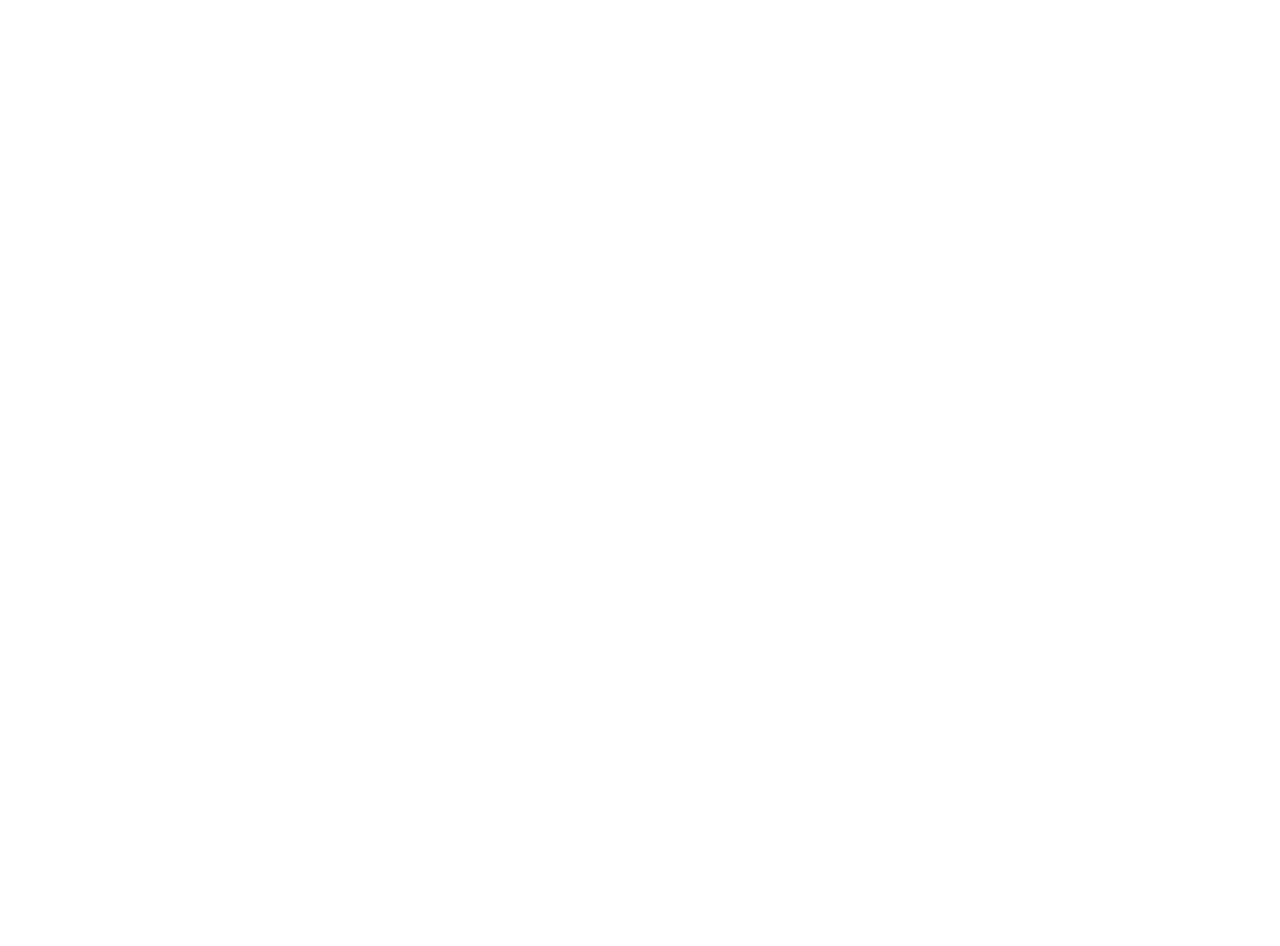
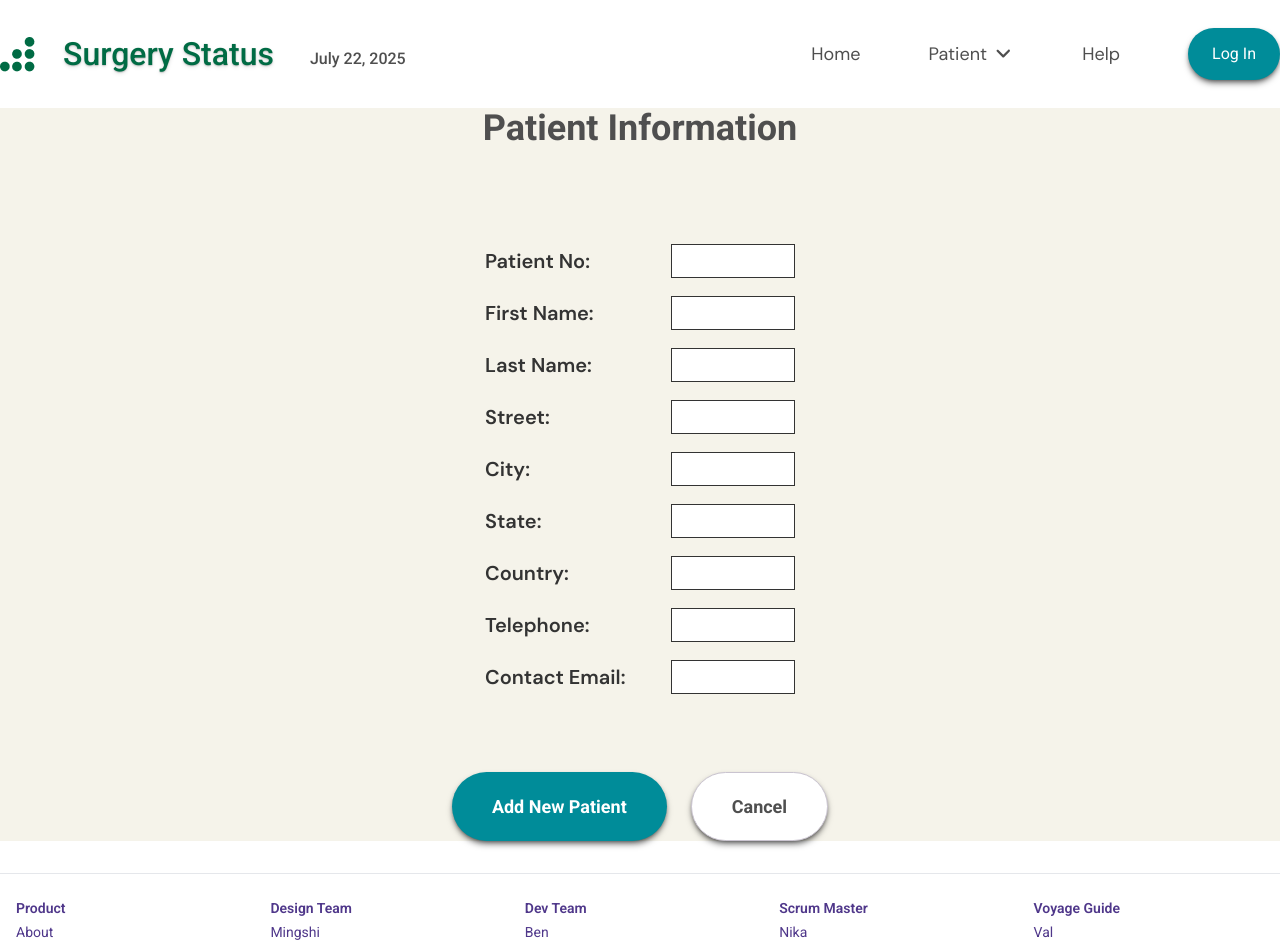
Before and after one commit to chingu-voyages/V56-tier2-team-25, a React (Vite) app: page /add in a window 1280 px wide. Before the commit this address had no page. Shown: the top 946 px of the page. Before the commit the page ends 800 px from the top, so only its background shows below. Built offline with nearby package versions, Linux system fonts and the light colour scheme.

Commit message:
add patient component, update styling

```diff
--- a/src/App.jsx
+++ b/src/App.jsx
@@ -8,30 +8,41 @@
 import LandingPageStaff from "./components/Landingpages/LandingPageStaff";
 import Footer from './components/Footer';
 import Login from './components/Landingpages/Login';
+import { FontAwesomeIcon } from '@fortawesome/react-fontawesome'
+import { faArrowRight } from '@fortawesome/free-solid-svg-icons'
+import AddPatient from "./components/AddPatient";
 
 function Home() {
   const [page, setPage] = useState("admin");
 
   return (
+    <>
       <div className="min-h-screen w-full flex flex-col">
         <Header />
-      <div className="flex flex-1 items-center max-w-7xl mx-auto px-6 py-12 gap-12">
-        <div className="flex flex-col justify-center flex-1 max-w-lg space-y-6">
-          <p className="text-4xl font-bold text-blue-900">
+        <div className="flex-1 flex items-center justify-center bg-[#F5F3EA]">
+          <div className="container flex justify-center items-center mx-auto px-8 gap-18">
+            <div className="flex flex-col justify-center w-[45%] space-y-11">
+              <h1 className="text-[3.4rem] font-bold text-[#4F4F4F] dm-sans leading-[1.125]">
                 Get immediate updates on your loved one's surgery
-          </p>
-          <p className="text-sm text-gray-400">
+              </h1>
+              <p className="text-[1.125rem] dm-sans text-[#4F4F4F]">
                 Our mission is to offer timely, compassionate updates during surgery, ensuring families feel informed, supported, and connected every step of the way
               </p>
               <div>
-            <button type="submit" className="btn-dark-oval px-8">Get Started →</button>
+                <button
+                  type="submit"
+                  className="bg-[#008C99] text-white text-[1.125rem] font-bold rounded-[40px] px-10 py-5 cursor-pointer"
+                >
+                  Get Started <FontAwesomeIcon icon={faArrowRight} />
+                </button>
               </div>
             </div>
 
-        <div className="flex-1 flex items-center justify-center">
-          <img src={homeImg} className="max-h-[400px] w-auto object-contain"/>
+            <div className="flex items-center justify-center">
+              <img src={homeImg} className="w-auto object-contain"/>
             </div>
-
+          </div>
+      {/*
        <div className="h-16 flex text-center items-center justify-center">
         <div
           className="w-20 mr-2 border-1 p-1 hover:cursor-pointer"
@@ -60,10 +71,12 @@
       </div>
       {page === "admin" ? <LandingPageAdmin /> : null}
       {page === "staff" ? <LandingPageStaff /> : null}
-      {page === "guest" ? <LandingPageGuest /> : null}
+      {page === "guest" ? <LandingPageGuest /> : null} */}
+        </div>
+
       </div>
       <Footer />
-    </div>
+    </>
   );
 }
 
@@ -73,6 +86,7 @@
       <Routes>
         <Route path="/" element={<Home />} />
         <Route path="/login" element={<Login />} />
+        <Route path="/add" element={<AddPatient />} />
       </Routes>
     </Router>
   );
--- /dev/null
+++ b/src/components/AddPatient.jsx
@@ -0,0 +1,73 @@
+import Footer from "./Footer"
+import Header from "./Header"
+
+const AddPatient = () => {
+
+    const inputs = [
+        { label: "Patient No:", type: 'text', name: 'patientNo'},
+        { label: "First Name:", type: 'text', name: 'firstName' },
+        { label: "Last Name:", type: 'text', name: 'lastName' },
+        { label: "Street:", type: 'text', name: 'street' },
+        { label: "City:", type: "text", name: 'city' },
+        { label: "State:", type: 'text', name: 'state' },
+        { label: "Country:", type: 'text', name: 'country' },
+        { label: "Telephone:", type: 'tel', name: 'telephone' },
+        { label: "Contact Email:", type: 'email', name: 'email' },
+    ]
+
+    const formInputs = inputs.map(input => {
+        return (
+            <div className="flex items-center justify-between mb-[18px]">
+                <label
+                    htmlFor={input.name}
+                    className="font-semibold text-xl dm-sans text-[#333333]"
+                >
+                    {input.label}
+                </label>
+                <input
+                    type={input.type}
+                    id={input.name}
+                    name={input.name}
+                    className="bg-white w-31 border border-[#333333] px-2 py-1 text-[#333333]"
+                />
+            </div>
+        )
+    })
+
+    const submitForm = (e) => {
+        e.preventDfault()
+        const formElement = e.currentTarget
+        const formData = new FormData(formElement)
+        formElement.reset()
+    }
+    return (
+        <>
+        <section className="min-h-screen w-full flex flex-col">
+            <Header/>
+            <div className="flex-1 flex flex-col items-center justify-center bg-[#F5F3EA]">
+                <h2 className="text-4xl font-bold text-[#4F4F4F] mb-24">Patient Information</h2>
+                <form onSubmit={submitForm} className="flex flex-col w-[310px]">
+                    {formInputs}
+                </form>
+                <div className="flex gap-6 mt-15">
+                        <button
+                            type="submit"
+                            className="bg-[#008C99] text-white text-[1.125rem] font-bold rounded-[40px] px-10 py-5 cursor-pointer shadow-md/50"
+                        >
+                            Add New Patient
+                        </button>
+                        <button
+                            type="button"
+                            className="bg-white text-[#4F4F4F] border border-[#CAC4D0] text-[1.125rem] font-bold rounded-[40px] px-10 py-5 cursor-pointer shadow-md/50"
+                        >
+                            Cancel
+                        </button>
+                </div>
+            </div>
+        </section>
+        <Footer/>
+        </>
+    )
+}
+
+export default AddPatient
--- a/src/components/Header.jsx
+++ b/src/components/Header.jsx
@@ -6,16 +6,16 @@
     const date = new Date().toLocaleDateString('en-US', {month: 'long', day: 'numeric', year: 'numeric'})
 
     return (
-        <header className="w-full transition-all duration-300">
-            <div className="container mx-auto flex items-center justify-between py-[38px]">
+        <header className="w-full transition-all duration-300 shadow-2xl">
+            <div className="container mx-auto flex items-center justify-between py-[28px]">
                 <div className='flex items-center gap-8'>
                     <a href="#">
                         <div className='flex gap-7 items-center'>
                             <img src={logo} alt="logo"/>
-                            <h1 className='text-[2rem] font-medium text-shadow-md'>Surgery Status</h1>
+                            <h1 className='text-[2rem] font-medium text-shadow-md text-[#006B44]'>Surgery Status</h1>
                         </div>
                     </a>
-                    <span className='ml-1 mt-[.6rem] text-[#4F378A] font-medium'>{date}</span>
+                    <span className='ml-1 mt-[.6rem] text-[#4F4F4F] font-medium'>{date}</span>
                 </div>
                 <Navbar/>
             </div>
--- a/src/components/Landingpages/Login.jsx
+++ b/src/components/Landingpages/Login.jsx
@@ -4,6 +4,7 @@
 import { BrowserRouter as Router, Routes, Route, useNavigate } from 'react-router-dom';
 import "../../index.css";
 import Header from '../Header';
+import Footer from '../Footer'
 import { useState } from "react";
 import { auth } from '../../../firebase.js';
 import { createUserWithEmailAndPassword, signInWithEmailAndPassword } from 'firebase/auth';
@@ -55,6 +56,7 @@
     }
 
     return (
+        <>
             <div className="ss-wrapper">
                 <Header />
                 <div className="ss-purple-page">
@@ -105,6 +107,8 @@
 
                 </div>
             </div>
+            <Footer/>
+        </>
     )
 
 }
--- a/src/components/Navbar.jsx
+++ b/src/components/Navbar.jsx
@@ -24,8 +24,8 @@
         const isLastLink = index === linksArr.length - 1;
 
         const linkStyle = isLastLink
-        ? 'text-white bg-[#4F3788] rounded-4xl px-[24px] py-[18px] border-1 border-[#D4D2E3] shadow-md/60 cursor-pointer hover:bg-[#56428a]'
-        : 'text-[#5D5A88] dm-sans text-[1.125rem] hover:text-[#4F378A]'
+        ? 'text-white bg-[#008C99] rounded-[30px] px-[24px] py-[14px] shadow-md/50 cursor-pointer hover:bg-[#56428a]'
+        : 'text-[#4F4F4F] dm-sans text-[1.125rem] hover:text-[#4F4F4F] cursor-pointer'
 
         if (link.dropdown) {
             return (
@@ -43,7 +43,7 @@
                             return (
                                 //If statement only included because not all links have paths. Take out when they're all there
                                 <div key={subIndex} className={subLinkStyle} onClick={() => {if (link.path) navigate(link.path);}}>
-                                    <span className='text-[#79747E] hover:text-[#4F378A] dm-sans hover:font-semibold'>
+                                    <span className='text-[#79747E] hover:text-[#4F4F4F] dm-sans hover:font-semibold cursor-pointer'>
                                         {item}
                                     </span>
                                 </div>
```
Also changed, not shown: src/assets/homeImg.png, src/assets/logo.png. Lines whose indentation alone changed are shown as unchanged.
